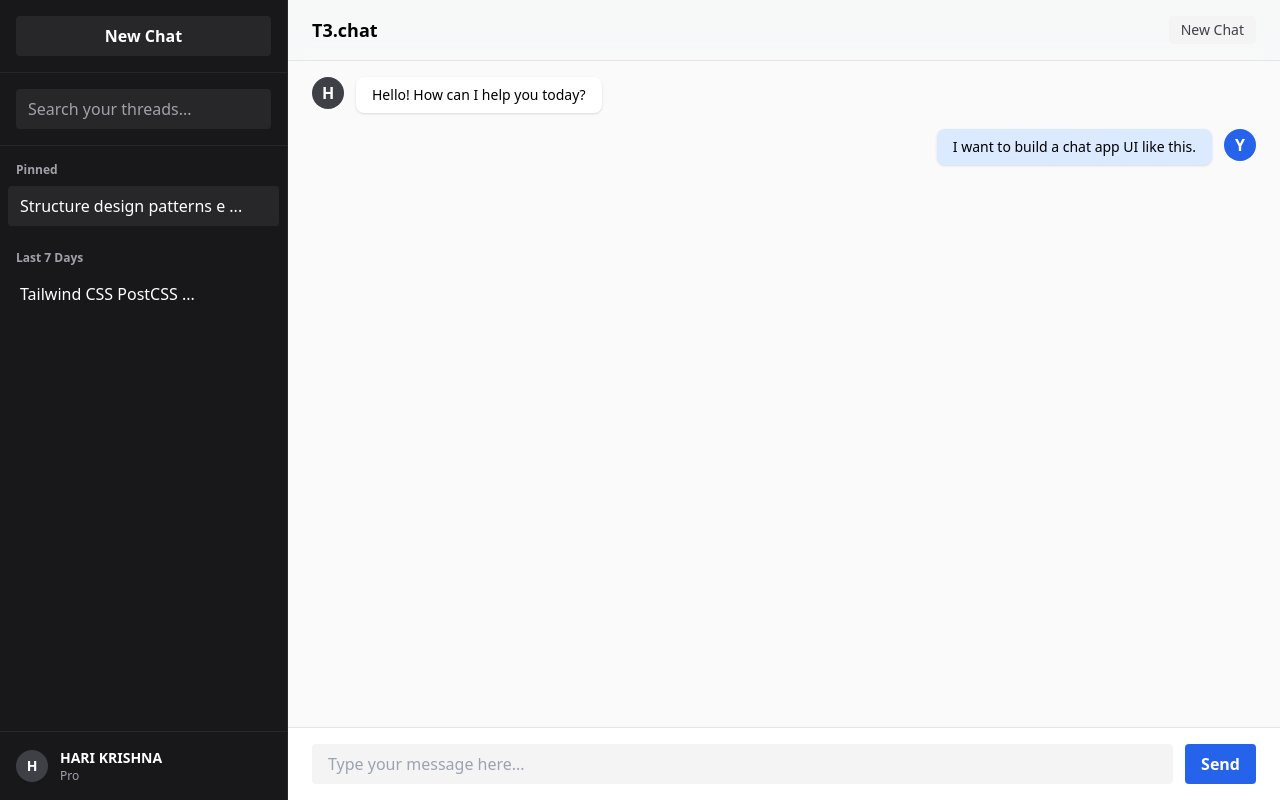
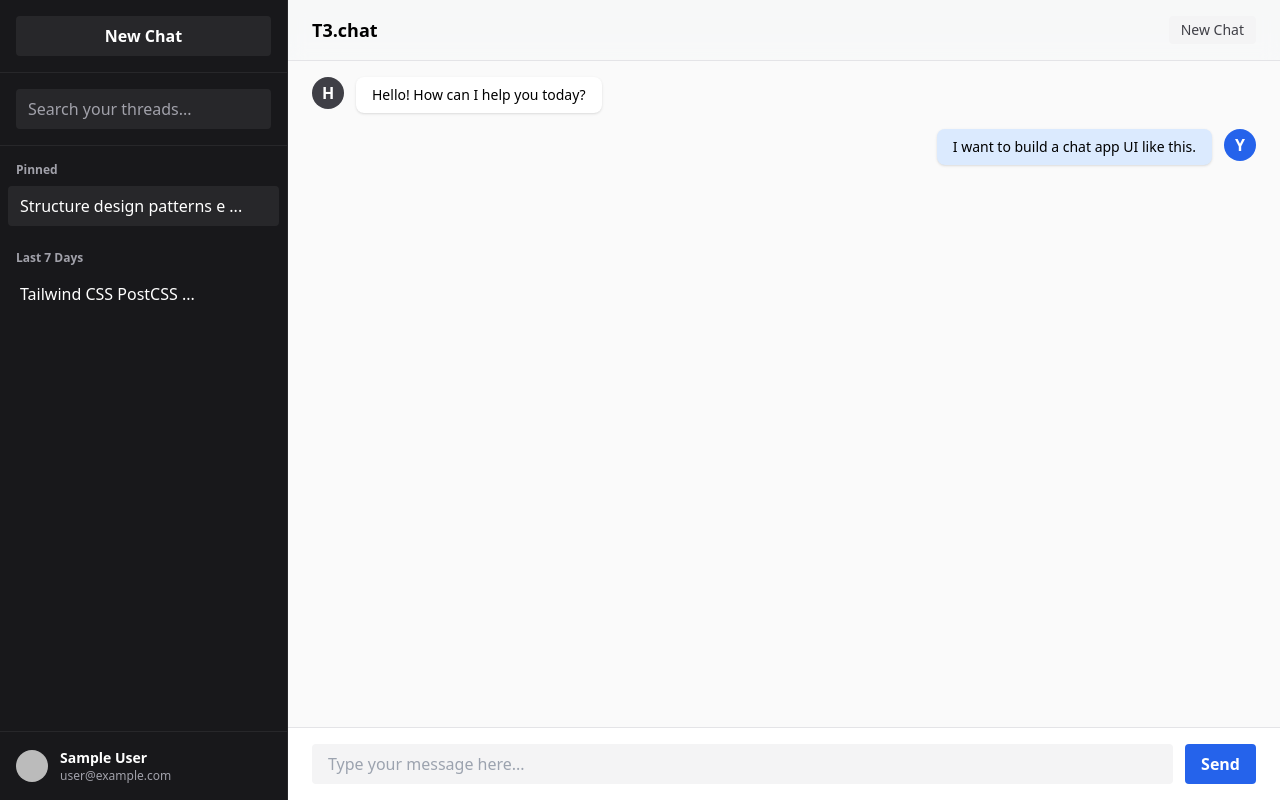
Before and after one commit to Hari-krishna-tech/t3chat-app, a Next.js app: page / in a window 1280 px wide. Built offline with nearby package versions, Linux system fonts and the light colour scheme; no server answers; sample sign-in values are in the browser's storage.

Commit message:
added google auth

```diff
--- /dev/null
+++ b/app/api/auth/[...nextauth]/route.ts
@@ -0,0 +1,29 @@
+import { PrismaAdapter } from "@auth/prisma-adapter";
+import { NextAuthOptions } from "next-auth";
+import NextAuth from "next-auth/next";
+import GoogleProvider from "next-auth/providers/google";
+import prisma from "@/lib/prisma";
+
+export const authOptions: NextAuthOptions = {
+  adapter: PrismaAdapter(prisma),
+  providers: [
+    GoogleProvider({
+      clientId: process.env.GOOGLE_CLIENT_ID!,
+      clientSecret: process.env.GOOGLE_CLIENT_SECRET!,
+    }),
+  ],
+  callbacks: {
+    session: async ({ session, user }) => {
+      if (session?.user) {
+        session.user.id = user.id;
+      }
+      return session;
+    },
+  },
+  pages: {
+    signIn: '/auth/signin',
+  },
+};
+
+const handler = NextAuth(authOptions);
+export { handler as GET, handler as POST };
--- /dev/null
+++ b/app/auth/signin/SignInButton.tsx
@@ -0,0 +1,14 @@
+"use client";
+
+import { signIn } from "next-auth/react";
+
+export default function SignInButton({ provider }: { provider: any }) {
+  return (
+    <button
+      onClick={() => signIn(provider.id)}
+      className="w-full rounded-md bg-blue-600 px-4 py-2 text-white hover:bg-blue-700 focus:outline-none focus:ring-2 focus:ring-blue-500 focus:ring-offset-2"
+    >
+      Sign in with {provider.name}
+    </button>
+  );
+}
--- /dev/null
+++ b/app/auth/signin/page.tsx
@@ -0,0 +1,24 @@
+import { getProviders } from "next-auth/react";
+import SignInButton from "./SignInButton";
+
+export default async function SignIn() {
+  const providers = await getProviders();
+
+  return (
+    <div className="flex min-h-screen items-center justify-center">
+      <div className="w-full max-w-md space-y-8 rounded-lg bg-white p-6 shadow-lg">
+        <div>
+          <h2 className="mt-6 text-center text-3xl font-bold tracking-tight text-gray-900">
+            Sign in to your account
+          </h2>
+        </div>
+        <div className="mt-8 space-y-6">
+          {providers &&
+            Object.values(providers).map((provider) => (
+              <SignInButton key={provider.id} provider={provider} />
+            ))}
+        </div>
+      </div>
+    </div>
+  );
+}
--- a/app/layout.tsx
+++ b/app/layout.tsx
@@ -1,5 +1,8 @@
 import './globals.css'
 import { Inter } from 'next/font/google'
+import { getServerSession } from "next-auth/next";
+import { SessionProvider } from "next-auth/react";
+import { authOptions } from "./api/auth/[...nextauth]/route";
 
 export const metadata = {
   metadataBase: new URL('https://t3chat-app.vercel.app/'),
@@ -14,14 +17,20 @@ const inter = Inter({
   display: 'swap',
 })
 
-export default function RootLayout({
+export default async function RootLayout({
   children,
 }: {
   children: React.ReactNode
 }) {
+  const session = await getServerSession(authOptions);
+
   return (
     <html lang="en">
-      <body className={inter.variable}>{children}</body>
+      <body className={inter.variable}>
+        <SessionProvider session={session}>
+          {children}
+        </SessionProvider>
+      </body>
     </html>
   )
 }
--- a/app/page.tsx
+++ b/app/page.tsx
@@ -1,7 +1,16 @@
+import { getServerSession } from "next-auth/next";
+import { redirect } from "next/navigation";
+import { authOptions } from "./api/auth/[...nextauth]/route";
 import ChatSidebar from '../components/ChatSidebar';
 import ChatWindow from '../components/ChatWindow';
 
-export default function Home() {
+export default async function Home() {
+  const session = await getServerSession(authOptions);
+
+  if (!session) {
+    redirect("/auth/signin");
+  }
+
   return (
     <main className="flex h-screen">
       <ChatSidebar />
--- a/components/ChatSidebar.tsx
+++ b/components/ChatSidebar.tsx
@@ -1,6 +1,10 @@
-import React from 'react';
+"use client";
+
+import { useSession } from "next-auth/react";
 
 export default function ChatSidebar() {
+  const { data: session } = useSession();
+
   return (
     <aside className="flex flex-col h-full w-72 bg-zinc-900 text-white border-r border-zinc-800">
       {/* Header */}
@@ -28,10 +32,20 @@ export default function ChatSidebar() {
       </div>
       {/* User Profile */}
       <div className="p-4 border-t border-zinc-800 flex items-center gap-3">
-        <div className="w-8 h-8 rounded-full bg-zinc-700 flex items-center justify-center text-sm font-bold">H</div>
+        {session?.user?.image ? (
+          <img
+            src={session.user.image}
+            alt={session.user.name || "User"}
+            className="w-8 h-8 rounded-full"
+          />
+        ) : (
+          <div className="w-8 h-8 rounded-full bg-zinc-700 flex items-center justify-center text-sm font-bold">
+            {session?.user?.name?.[0] || "U"}
+          </div>
+        )}
         <div>
-          <div className="text-sm font-semibold">HARI KRISHNA</div>
-          <div className="text-xs text-zinc-400">Pro</div>
+          <div className="text-sm font-semibold">{session?.user?.name || "User"}</div>
+          <div className="text-xs text-zinc-400">{session?.user?.email || ""}</div>
         </div>
       </div>
     </aside>
--- a/package.json
+++ b/package.json
@@ -14,6 +14,7 @@
     "seed": "ts-node --compiler-options {\"module\":\"CommonJS\"} prisma/seed.ts"
   },
   "dependencies": {
+    "@auth/prisma-adapter": "^2.9.1",
     "@prisma/client": "^5.4.1",
     "@types/ms": "^0.7.32",
     "@types/node": "20.8.3",
@@ -24,6 +25,7 @@
     "eslint-config-next": "13.5.4",
     "ms": "^2.1.3",
     "next": "13.5.4",
+    "next-auth": "^4.24.11",
     "postcss": "8.4.31",
     "prisma": "^5.4.1",
     "react": "18.2.0",
```
Also changed, not shown: 2 other files (tests, documents, lock files or other folders).
